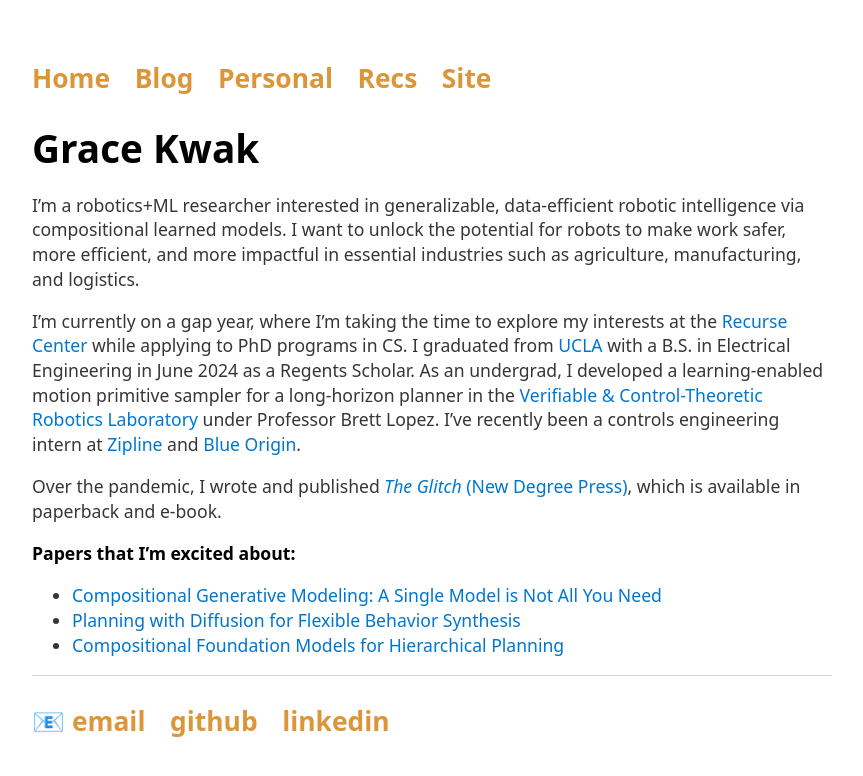
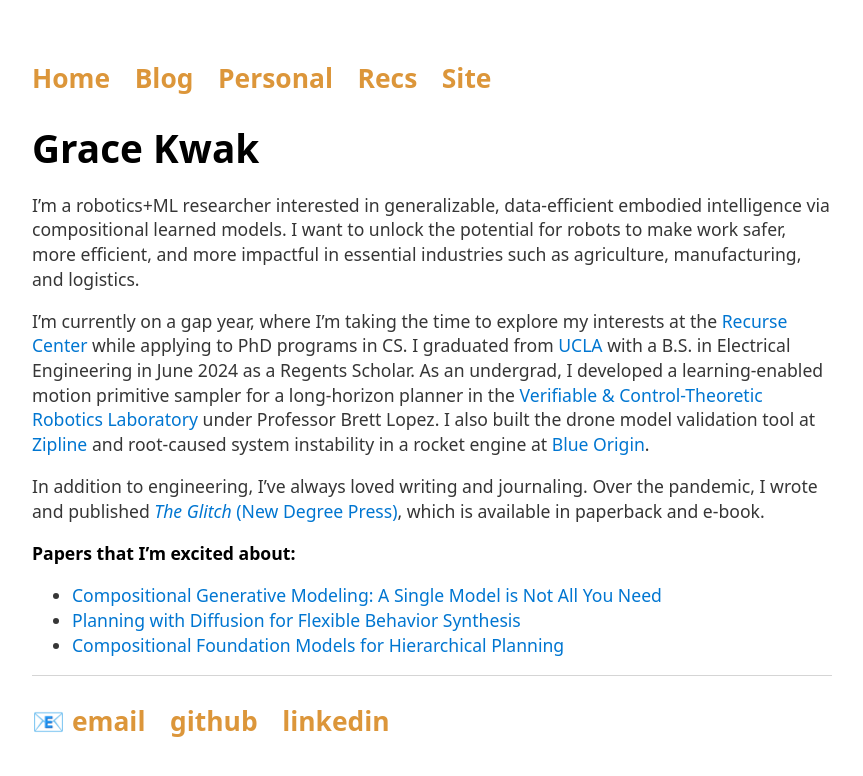
Before and after one commit to grkw/grkw.github.io, a Jekyll site: the page built from index.md, in a window 1280 px wide. Shown: the top 776 px of the page, without its empty margins (208-1071 px from the left). Built offline with Jekyll 4.4.1, drawn with Linux system fonts in a browser that asks for light colours.

Commit message:
Update main page wording

```diff
--- a/index.md
+++ b/index.md
@@ -2,15 +2,17 @@
 layout: default
 title: Grace Kwak
 ---
+
 # Grace Kwak
 
-I'm a robotics+ML researcher interested in generalizable, data-efficient robotic intelligence via compositional learned models. I want to unlock the potential for robots to make work safer, more efficient, and more impactful in essential industries such as agriculture, manufacturing, and logistics.
+I’m a robotics+ML researcher interested in generalizable, data-efficient embodied intelligence via compositional learned models. I want to unlock the potential for robots to make work safer, more efficient, and more impactful in essential industries such as agriculture, manufacturing, and logistics.
 
-I'm currently on a gap year, where I'm taking the time to explore my interests at the [Recurse Center](https://www.recurse.com/) while applying to PhD programs in CS. I graduated from [UCLA](https://ucla.edu/) with a B.S. in Electrical Engineering in June 2024 as a Regents Scholar. As an undergrad, I developed a learning-enabled motion primitive sampler for a long-horizon planner in the [Verifiable & Control-Theoretic Robotics Laboratory](https://vectr-ucla.github.io/) under Professor Brett Lopez. I've recently been a controls engineering intern at [Zipline](https://www.flyzipline.com/) and [Blue Origin](https://www.blueorigin.com/).
+I'm currently on a gap year, where I'm taking the time to explore my interests at the [Recurse Center](https://www.recurse.com/) while applying to PhD programs in CS. I graduated from [UCLA](https://ucla.edu/) with a B.S. in Electrical Engineering in June 2024 as a Regents Scholar. As an undergrad, I developed a learning-enabled motion primitive sampler for a long-horizon planner in the [Verifiable & Control-Theoretic Robotics Laboratory](https://vectr-ucla.github.io/) under Professor Brett Lopez. I also built the drone model validation tool at [Zipline](https://www.flyzipline.com/) and root-caused system instability in a rocket engine at [Blue Origin](https://www.blueorigin.com/).
 
-Over the pandemic, I wrote and published [*The Glitch* (New Degree Press)](https://www.amazon.com/Glitch-Novel-Grace-Kwak/dp/1637306857?qid=&sr=), which is available in paperback and e-book.
+In addition to engineering, I've always loved writing and journaling. Over the pandemic, I wrote and published [_The Glitch_ (New Degree Press)](https://www.amazon.com/Glitch-Novel-Grace-Kwak/dp/1637306857?qid=&sr=), which is available in paperback and e-book.
 
 **Papers that I'm excited about:**
+
 - [Compositional Generative Modeling: A Single Model is Not All You Need](https://arxiv.org/pdf/2402.01103)
 - [Planning with Diffusion for Flexible Behavior Synthesis](https://arxiv.org/pdf/2205.09991)
 - [Compositional Foundation Models for Hierarchical Planning](https://arxiv.org/pdf/2309.08587)
```
